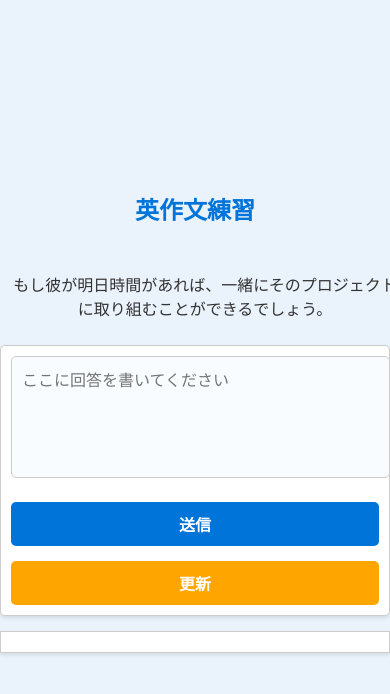
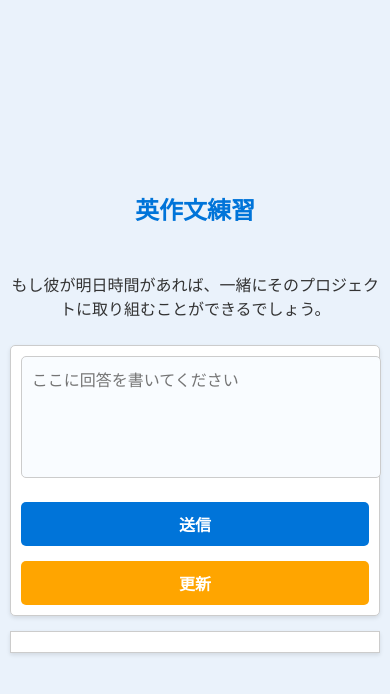
Before and after one commit to toshi64/oneline, a Flask app: page / in a window 390 px wide. Shown: the top 694 px of the page. Run offline with Flask 3, Linux system fonts and the light colour scheme.

Commit message:
Update styles for responsive layout and apply consistent width to elements

```diff
--- a/static/css/styles.css
+++ b/static/css/styles.css
@@ -93,7 +93,7 @@ button[type="submit"]:hover {
 /* スマホ用のスタイル */
 @media (max-width: 768px) {
     #question-text {
-        max-width: 100%; /* スマホでは幅を100%に広げる */
+        max-width: 95%; /* スマホでは幅を100%に広げる */
     }
 }
 
@@ -114,7 +114,7 @@ button[type="submit"]:hover {
 /* スマホ用のスタイル */
 @media (max-width: 768px) {
     #answer-form {
-        max-width: 100%; /* スマホでは幅を100%に広げる */
+        max-width: 95%; /* スマホでは幅を100%に広げる */
     }
 }
 
@@ -138,7 +138,7 @@ button[type="submit"]:hover {
 /* スマホ用のスタイル */
 @media (max-width: 768px) {
     #feedbacks {
-        max-width: 100%; /* スマホでは幅を100%まで広げる */
+        max-width: 95%; /* スマホでは幅を100%まで広げる */
     }
 }
 
@@ -151,6 +151,8 @@ button[type="submit"]:hover {
     width: 30px;
     height: 30px;
     animation: spin 2s linear infinite;
+    margin-left: auto; /* 中央寄せ */
+    margin-right: auto; /* 中央寄せ */p
 }
 
 @keyframes spin {
```
